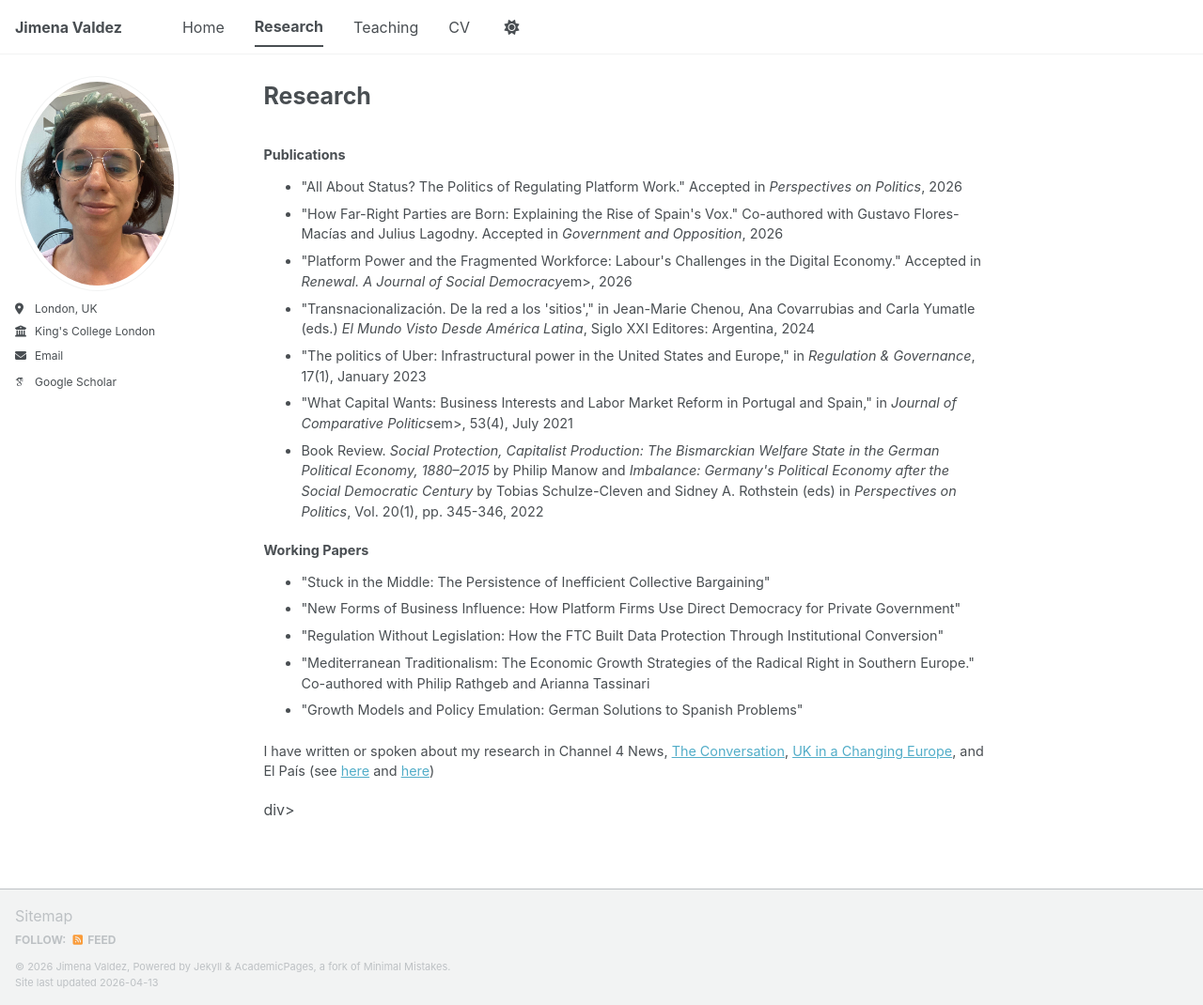
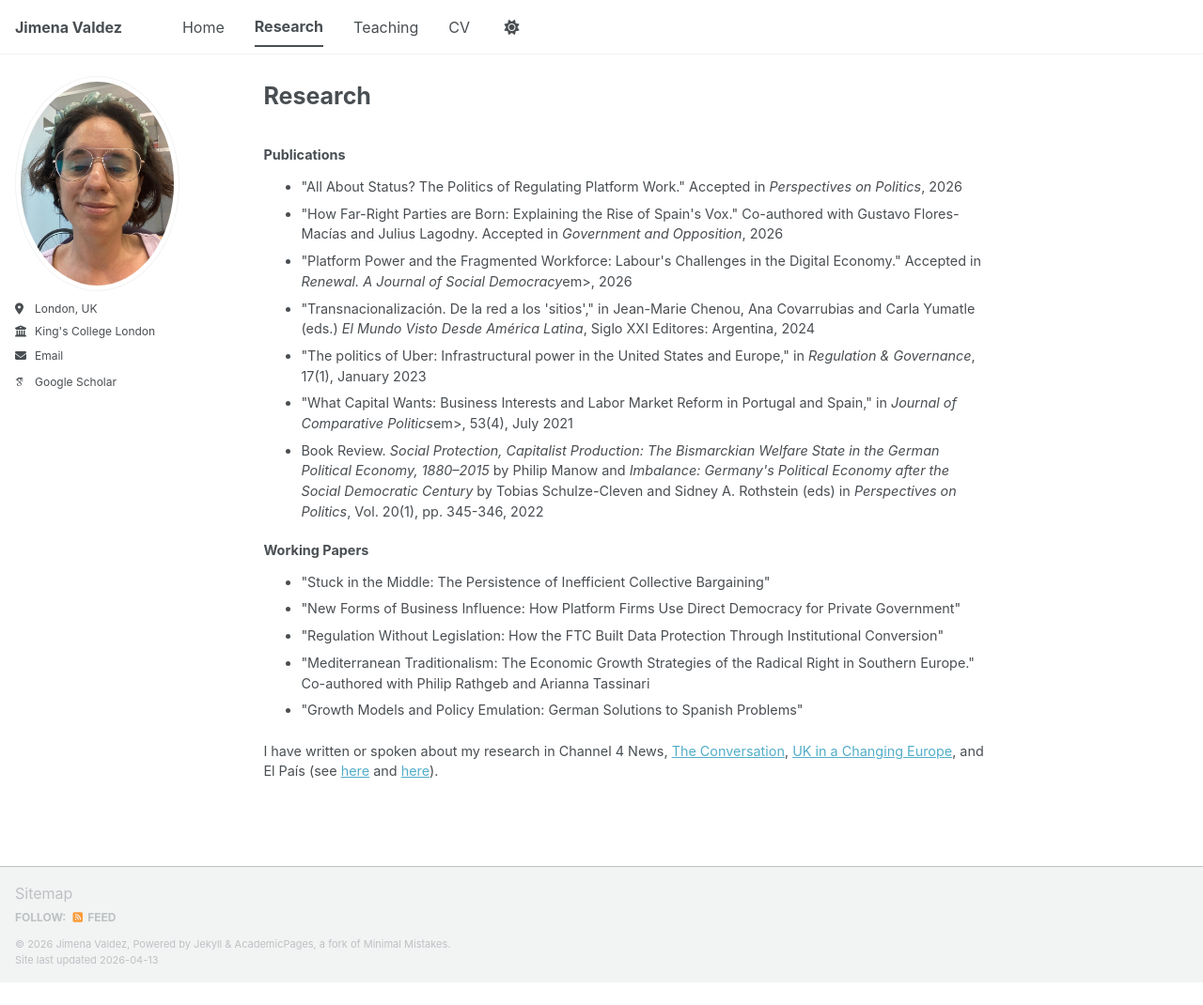
Before and after one commit to jimena-valdez/jimena-valdez.github.io, a Jekyll site: the page built from _pages/research.html, in a window 1280 px wide and 1070 px high. Shown: the whole window at 94% size. Built offline with Jekyll 4.4.1, drawn with Linux system fonts in a browser that asks for light colours; some web fonts are replaced; a script bundle is joined from its source files by our own code; library files that are not in the unit come from our copies.

Commit message:
Update research.html

```diff
--- a/_pages/research.html
+++ b/_pages/research.html
@@ -29,7 +29,6 @@ author_profile: true
   <li>"Growth Models and Policy Emulation: German Solutions to Spanish Problems"</li>
 </ul>
 
-<p style="margin-top:1.5em;">I have written or spoken about my research in Channel 4 News, <a href="https://theconversation.com/the-uber-files-leaked-documents-reveal-a-strategy-of-chaos-has-anything-changed-186770">The Conversation</a>, <a href="https://ukandeu.ac.uk/what-vox-and-the-spanish-election-tell-us-about-the-european-far-right/">UK in a Changing Europe</a>, and El País (see <a href="https://elpais.com/economia/2022-07-11/somos-esclavos-de-uber-el-coste-para-los-conductores-de-un-modelo-de-negocio-imposible.html">here</a> and <a href="https://elpais.com/economia/2022-07-10/uber-tras-su-cese-en-espana-seria-util-tener-informacion-sobre-el-juez-encontrar-sus-debilidades-y-aprovecharlas.html">here</a>)</p>
+<p style="margin-top:1.5em;">I have written or spoken about my research in Channel 4 News, <a href="https://theconversation.com/the-uber-files-leaked-documents-reveal-a-strategy-of-chaos-has-anything-changed-186770">The Conversation</a>, <a href="https://ukandeu.ac.uk/what-vox-and-the-spanish-election-tell-us-about-the-european-far-right/">UK in a Changing Europe</a>, and El País (see <a href="https://elpais.com/economia/2022-07-11/somos-esclavos-de-uber-el-coste-para-los-conductores-de-un-modelo-de-negocio-imposible.html">here</a> and <a href="https://elpais.com/economia/2022-07-10/uber-tras-su-cese-en-espana-seria-util-tener-informacion-sobre-el-juez-encontrar-sus-debilidades-y-aprovecharlas.html">here</a>).</p>
 
-</div>div></li></li></em></em></li></li></em></em></li></li></em></em></li>
-</ul></h3>
+</div>
```
